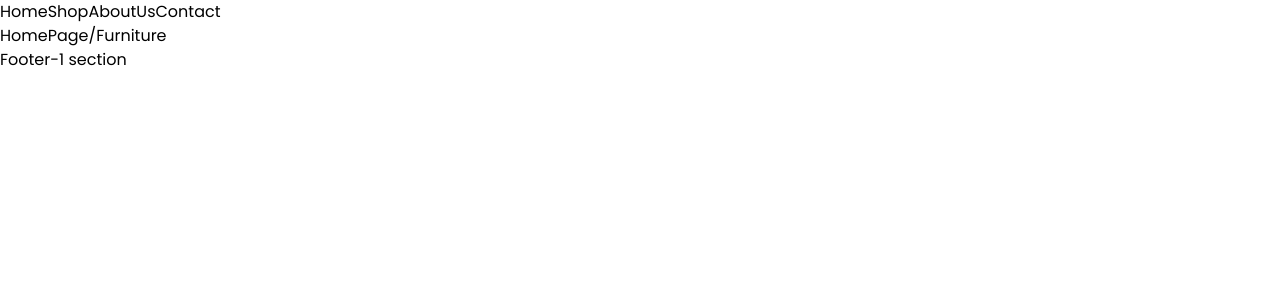
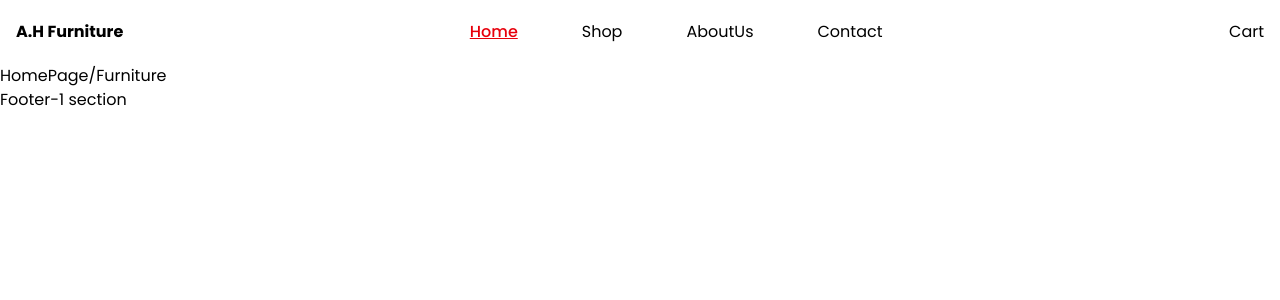
Before and after one commit to arifstk/A.H_Furniture, a React (Vite) app: page / in a window 1280 px wide. Shown: the top 300 px of the page. Built offline with nearby package versions, Linux system fonts and the light colour scheme.

Commit message:
Update navbar

```diff
--- a/src/App.css
+++ b/src/App.css
@@ -6,3 +6,7 @@ body {
 .heading {
   font-size: 34px;
 }
+
+.nav-link:hover {
+  color: tomato;
+}
--- a/src/components/Navbar.jsx
+++ b/src/components/Navbar.jsx
@@ -1,14 +1,20 @@
 import React from 'react';
-import { NavLink } from 'react-router-dom';
+import { Link, NavLink } from 'react-router-dom';
 
 const Navbar = () => {
   return (
-    <nav>
-      <NavLink to="/" className='nav-link'>Home</NavLink>
-      <NavLink to="/shop" className='nav-link'>Shop</NavLink>
-      <NavLink to="/aboutUs" className='nav-link'>AboutUs</NavLink>
-      <NavLink to="/contact" className='nav-link'>Contact</NavLink>
-    </nav>
+    <header>
+      <nav className='container mx-auto flex justify-between items-center py-5 px-4'>
+        <Link to="/" className='text-1.5xl font-bold'>A.H Furniture</Link >
+        <div className='flex flex-col md:flex-row items-center md:space-x-8 gap-8'>
+          <NavLink to="/" className={({isActive}) => isActive ? "text-red-600 font-medium underline" : "hover:text-red-500"}>Home</NavLink>
+          <NavLink to="/shop" className={({isActive}) => isActive ? "text-red-600 font-medium underline" : "hover:text-red-500"}>Shop</NavLink>
+          <NavLink to="/aboutUs" className={({isActive}) => isActive ? "text-red-600 font-medium underline" : "hover:text-red-500"}>AboutUs</NavLink>
+          <NavLink to="/contact" className={({isActive}) => isActive ? "text-red-600 font-medium underline" : "hover:text-red-500"}>Contact</NavLink>
+        </div>
+        <div>Cart</div>
+      </nav>
+    </header>
   );
 };
 
```
